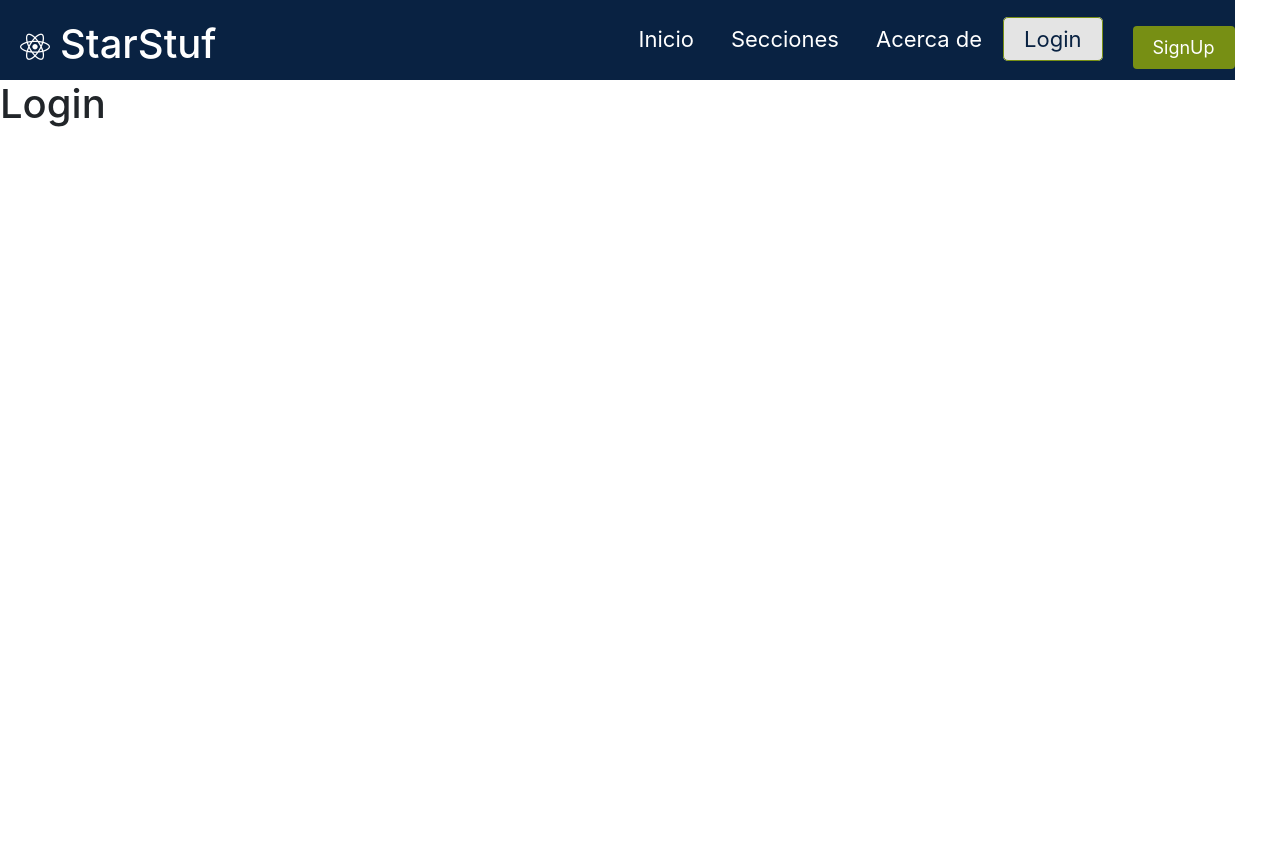
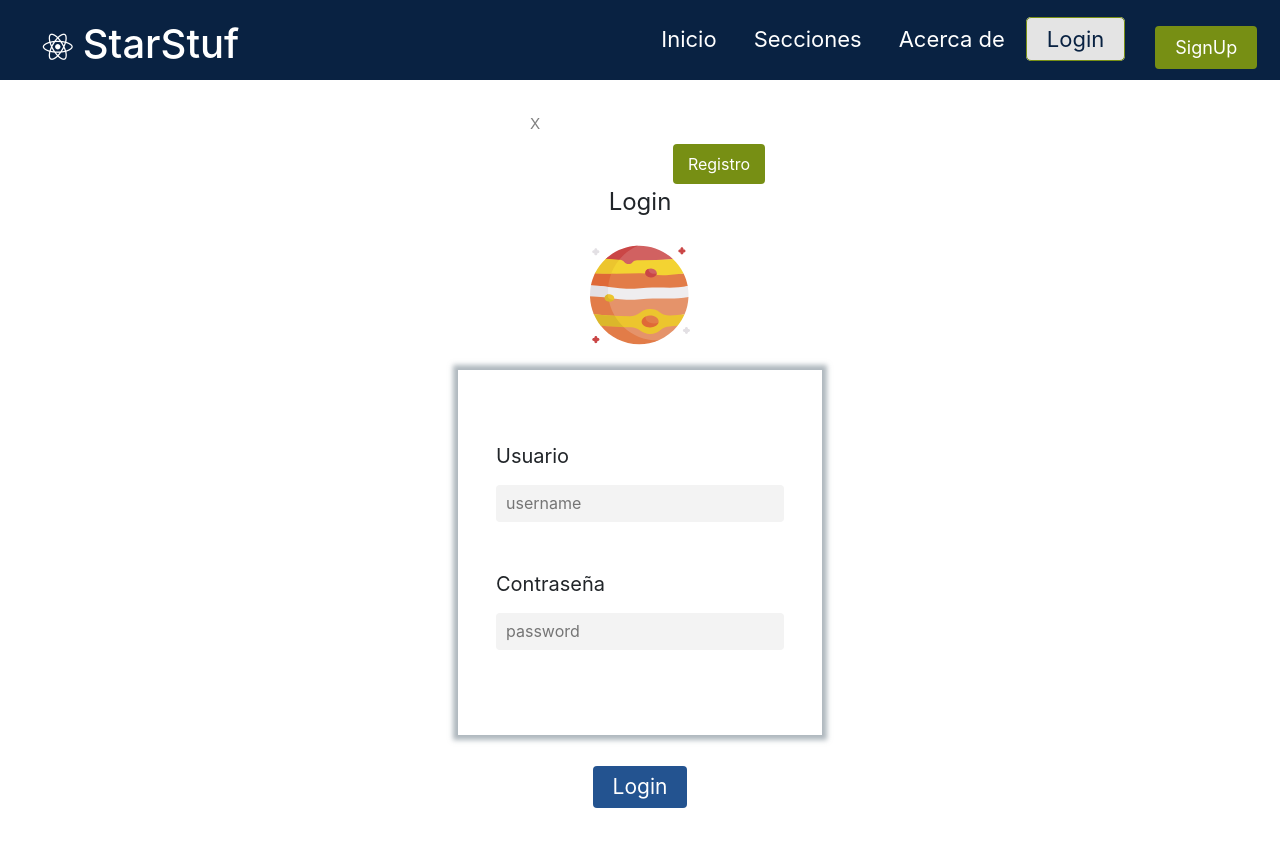
Before and after one commit to mandoni/StarStuff, a React (Create React App) app: page /login in a window 1280 px wide. Before the commit the page ends 800 px from the top, so only its background shows below. Built offline with nearby package versions, Linux system fonts and the light colour scheme.

Commit message:
UX login and register + css

```diff
--- a/src/App.js
+++ b/src/App.js
@@ -11,9 +11,10 @@ import Login from './Components/Login/Login';
 import Signup from './Components/Signup/Signup';
 
 function App() {
+
   return (
     <Router>
-      <div className="nav">
+      <div>
         <Navbar />
       </div>
       <div className="body">
--- a/src/Components/Login/Login.css
+++ b/src/Components/Login/Login.css
@@ -0,0 +1,136 @@
+.dim-img{
+    height: 150px;
+    width: 100%;
+    padding-top: 25px;
+    padding-bottom: 25px;
+}
+
+.base-container{
+    margin-top: 25px;
+    width: 100%;
+    display: flex;
+    flex-direction: column;
+    align-items: center;
+}
+
+.header{
+    font-size: 24px;
+    width: 100%;
+    display: flex;
+    flex-direction: column;
+    align-items: center;
+}
+
+.content{
+    display: flex;
+    flex-direction: column;
+    box-shadow: 0px 0px 5px 5px #76858f96;
+    padding: 3%;
+}
+
+
+.form{
+    margin-top: 0px;
+    display: flex;
+    flex-direction: column;
+    align-items: center;
+}
+
+.btn-routing{
+    float: right;
+    border-radius: 4px;
+    outline: none;
+    border: none;
+    cursor: pointer;
+    margin: auto;
+    position: relative;
+    background-color: #778F14;
+    color: white;
+    padding: 8px 15px;
+}
+
+.btn-routing:hover{
+    transition:  all 0.4s ease-out;
+    background: #8daa17 ;
+    color: #fff;
+    transition: 250ms;
+}
+
+.btn-close{
+    float: left;
+    background-color: transparent;
+    font-size: 15px;
+    color: gray;
+    border: none;
+    padding: 8px 15px;
+}
+
+.btn-close:hover{
+    transition:  all 0.7s ease-out;
+    transition: 250ms;
+}
+
+.mini-nav{
+    width: 250px;
+    float: left;
+}
+
+.routing-signup{
+    width: 250px;
+    float: right;
+}
+
+.form-group{
+    display: flex;
+    flex-direction: column;
+    align-items: flex-start;
+    width: fit-content;
+}
+
+label{
+    font-size: 20px;
+}
+
+input{
+    margin-top: 6px;
+    min-width:  18em;
+    height: 37px;
+    padding: 0 10px;
+    font-size: 16px;
+    background-color: #f3f3f3;
+    border: 0;
+    border-radius: 4px;
+    margin-bottom: 31px;
+    transition: all 250mx ease-in-out,
+}
+
+input:focus{
+    outline: none;
+    box-shadow: 0px 0px 12px 0.8px #0e81ce96
+}
+
+.footer{
+    margin-top: 1em;
+}
+
+.btn-login{
+    color: white;
+    font-size: 21px;
+    padding: 5px 20px;
+    border: 0;
+    background-color: #235390;
+    border-radius: 4px;
+    transition:  all 250 ease-in-out;
+    cursor: pointer;
+    margin-top: 15px;
+    margin-bottom: 40px;
+
+}
+
+.btn-login:hover{
+    background-color: #09418a;
+}
+
+.btn-login:focus{
+    outline: none;
+}
--- a/src/Components/Login/Login.js
+++ b/src/Components/Login/Login.js
@@ -1,11 +1,53 @@
 import React from 'react';
+import loginImg from '../../Media/login-logo.svg'
+import './Login.css'
+import { Link } from "react-router-dom";
 
-const Login = () => {
-    return(
-        <div>
-            <h1>Login</h1>
-        </div>
-    )
+class Login extends React.Component {
+    constructor(props) {
+        super(props);
+    }
+    render() {
+        return(
+            <div className="base-container">
+                <div className="mini-nav">
+                    <Link to="/home">
+                        <button type="button" className="btn-close">X</button>
+                    </Link>
+                </div>
+                <div className="routing-signup">
+                    <Link to="/signup">
+                        <button type="button" className="btn-routing">Registro</button>
+                    </Link>
+                </div>
+                <div className="header">
+                    Login
+                    <div className="image">
+                        <img src={loginImg} className="dim-img"/>
+                    </div>
+                </div>
+
+                <div className="content">
+
+                    <hr/>
+                    <div className="form">
+                        <div className="form-group">
+                            <label htmlFor="username">Usuario</label>
+                            <input type="text" name="username" placeholder="username"/>
+                        </div>
+                        <div className="form-group">
+                            <label htmlFor="password">Contraseña</label>
+                            <input type="password" name="password" placeholder="password"/>
+                        </div>
+                    </div>
+                </div>
+                <div className="footer">
+                    <button type="button" className="btn-login">Login</button>
+                </div>
+            </div>
+        )
+    }
+
 }
 
 export default Login;
--- a/src/Components/Navbar/Navbar.css
+++ b/src/Components/Navbar/Navbar.css
@@ -7,6 +7,7 @@
     font-size: 22px;
     color: #fff;
     padding-top: 15px;
+    position: relative;
 }
 
 .navbar-logo{
@@ -14,6 +15,7 @@
     justify-self: start;
     margin-left: 20px;
     cursor: pointer;
+    position: relative;
 }
 
 .fa-react{
@@ -40,7 +42,6 @@
 }
 
 .nav-links:hover{
-    font-size: 22.5px;
     background-color: #133b70;
     color: white;
     font-size: 5px-large;
--- a/src/Components/Signup/Signup.jsx
+++ b/src/Components/Signup/Signup.jsx
@@ -1,11 +1,60 @@
 import React from 'react';
+import loginImg from '../../Media/register-logo.svg'
+import '../Login/Login.css'
+import { Link } from "react-router-dom";
 
-const Signup = () => {
-    return(
-        <div>
-            <h1>Signup</h1>
-        </div>
-    )
+class Signup extends React.Component {
+    constructor(props) {
+        super(props);
+    }
+    render() {
+        return(
+            <div className="base-container">
+                <div className="mini-nav">
+                    <Link to="/home">
+                        <button type="button" className="btn-close">X</button>
+                    </Link>
+                </div>
+                <div className="routing-signup">
+                    <Link to="/login">
+                        <button type="button" className="btn-routing">Login</button>
+                    </Link>
+                </div>
+                <div className="header">
+                    Registro
+                    <div className="image">
+                        <img src={loginImg} className="dim-img"/>
+                    </div>
+                </div>
+                <div className="content">
+
+                    <hr/>
+                    <div className="form">
+                        <div className="form-group">
+                            <label htmlFor="name">Nombre</label>
+                            <input type="text" name="name" placeholder="name"/>
+                        </div>
+                        <div className="form-group">
+                            <label htmlFor="username">Usuario</label>
+                            <input type="text" name="username" placeholder="username"/>
+                        </div>
+                        <div className="form-group">
+                            <label htmlFor="email">Email</label>
+                            <input type="text" name="email" placeholder="email"/>
+                        </div>
+                        <div className="form-group">
+                            <label htmlFor="password">Contraseña</label>
+                            <input type="password" name="password" placeholder="password"/>
+                        </div>
+                    </div>
+                </div>
+                <div className="footer">
+                    <button type="button" className="btn-login">Registrar</button>
+                </div>
+            </div>
+        )
+    }
+
 }
 
 export default Signup;
```
Also changed, not shown: src/Components/Button.css (line endings or trailing spaces), src/Components/Signup/Signup.css (deleted), src/Media/login-logo.svg (added), src/Media/register-logo.svg (added).
